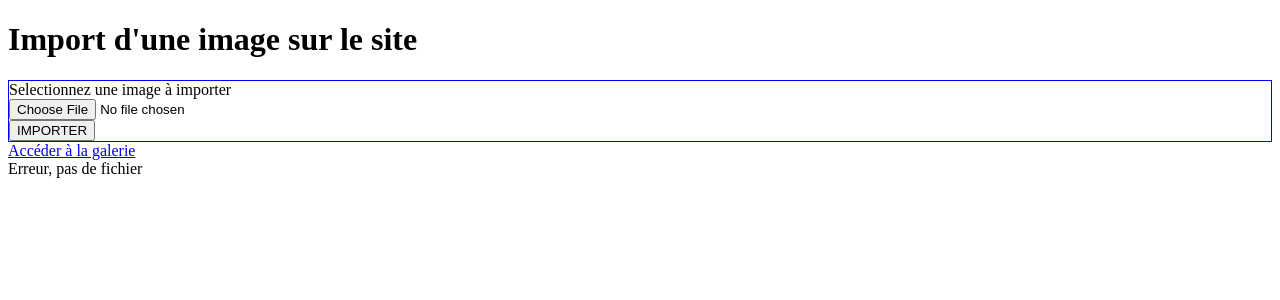
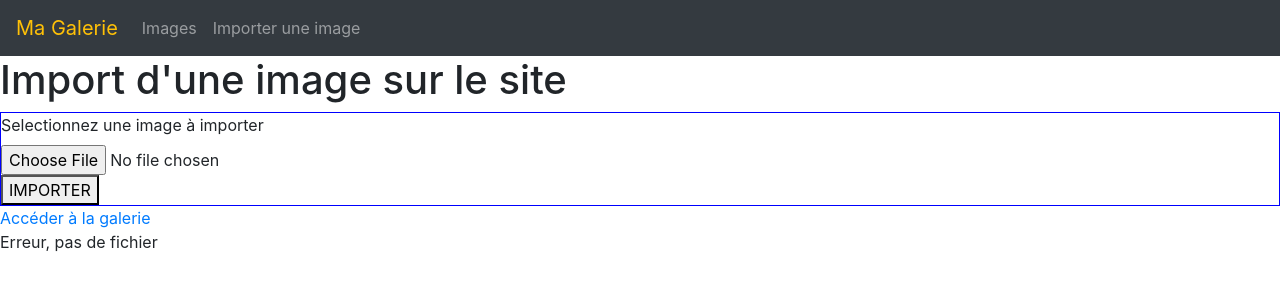
Before and after one commit to oye-71/GaleriePhotoPhp, a PHP site: page /import_file.php in a window 1280 px wide. Shown: the top 300 px of the page. Run offline with PHP 8.4, Linux system fonts and the light colour scheme.

Commit message:
Commit Navbar et import

```diff
--- a/views/import_file.php
+++ b/views/import_file.php
@@ -2,9 +2,14 @@
 
 <head>
     <meta charset="UTF-8">
+    <link rel="stylesheet" href="https://stackpath.bootstrapcdn.com/bootstrap/4.3.1/css/bootstrap.min.css" integrity="sha384-ggOyR0iXCbMQv3Xipma34MD+dH/1fQ784/j6cY/iJTQUOhcWr7x9JvoRxT2MZw1T" crossorigin="anonymous">
+    <script src="https://stackpath.bootstrapcdn.com/bootstrap/4.3.1/js/bootstrap.min.js" integrity="sha384-JjSmVgyd0p3pXB1rRibZUAYoIIy6OrQ6VrjIEaFf/nJGzIxFDsf4x0xIM+B07jRM" crossorigin="anonymous"></script>
 </head>
 
 <body>
+    <?php
+    require 'navbar.php';
+    ?>
     <h1>Import d'une image sur le site</h1>
     <form method='post' enctype="multipart/form-data" action="<?php echo htmlspecialchars($_SERVER['PHP_SELF']); ?>" style="border:1px solid blue;">
         <label>Selectionnez une image à importer</label><br>
@@ -18,7 +23,7 @@
     // répertoire cible des images uploadées
     define('TARGET', '../src/img/');
     // Liste des formats d'image valides
-    $tabExt = array('jpg', 'gif', 'png', 'jpeg', 'bmp', 'tiff');
+    $tabExt = array('jpg', 'gif', 'png', 'jpeg');
 
     // On vérifie que le formulaire posté n'est pas vide
     if (!empty($_POST)) {
--- /dev/null
+++ b/views/navbar.php
@@ -0,0 +1,11 @@
+<nav class="navbar navbar-expand-lg navbar-dark bg-dark">
+    <a class="navbar-brand text-warning">Ma Galerie</a>
+    <ul class='navbar-nav mr-auto'>
+        <li class='nav-item'>
+            <a class="nav-link" href='#'>Images</a>
+        </li>
+        <li class='nav-item'>
+            <a class="nav-link" href='#'>Importer une image</a>
+        </li>
+    </ul>
+</nav>
```
